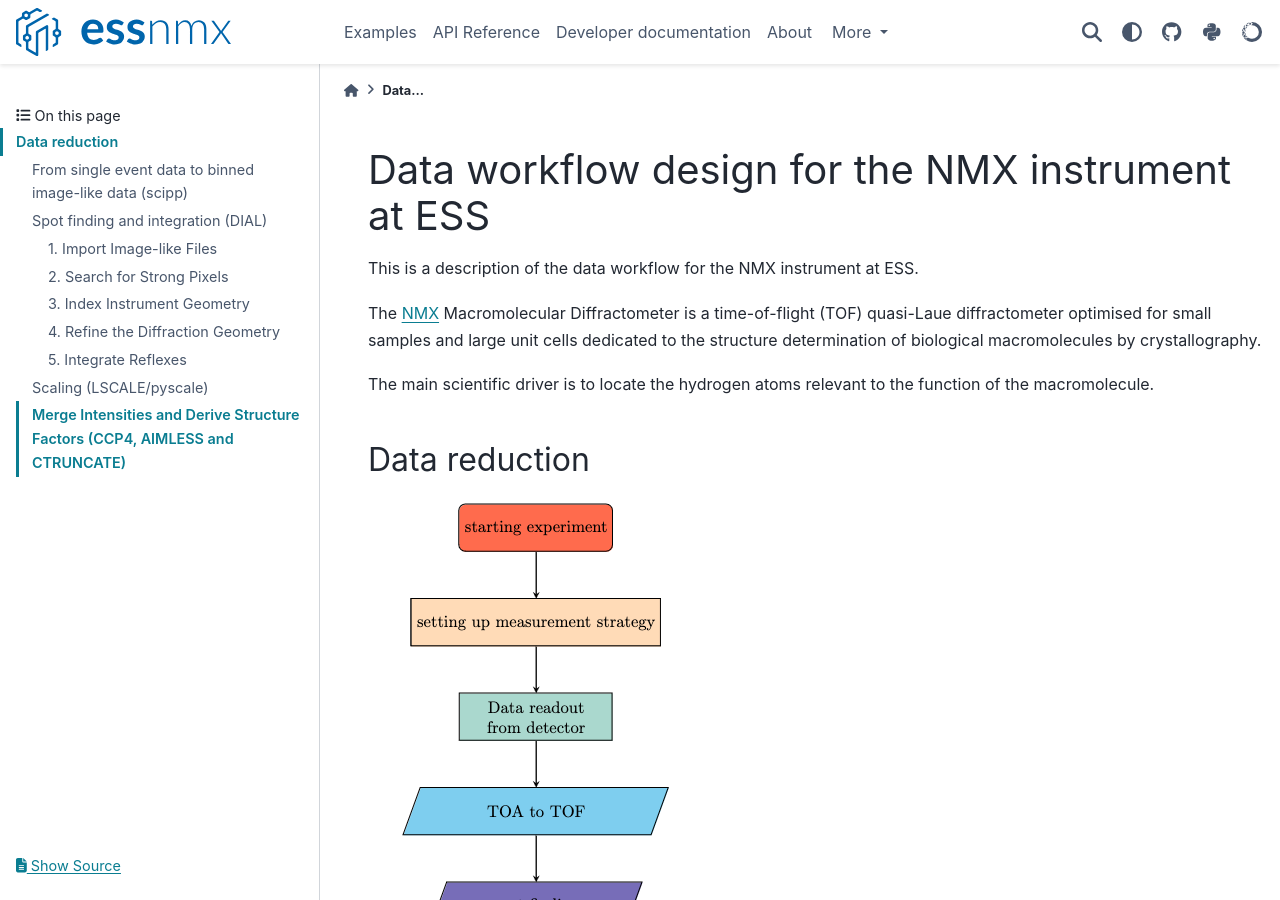
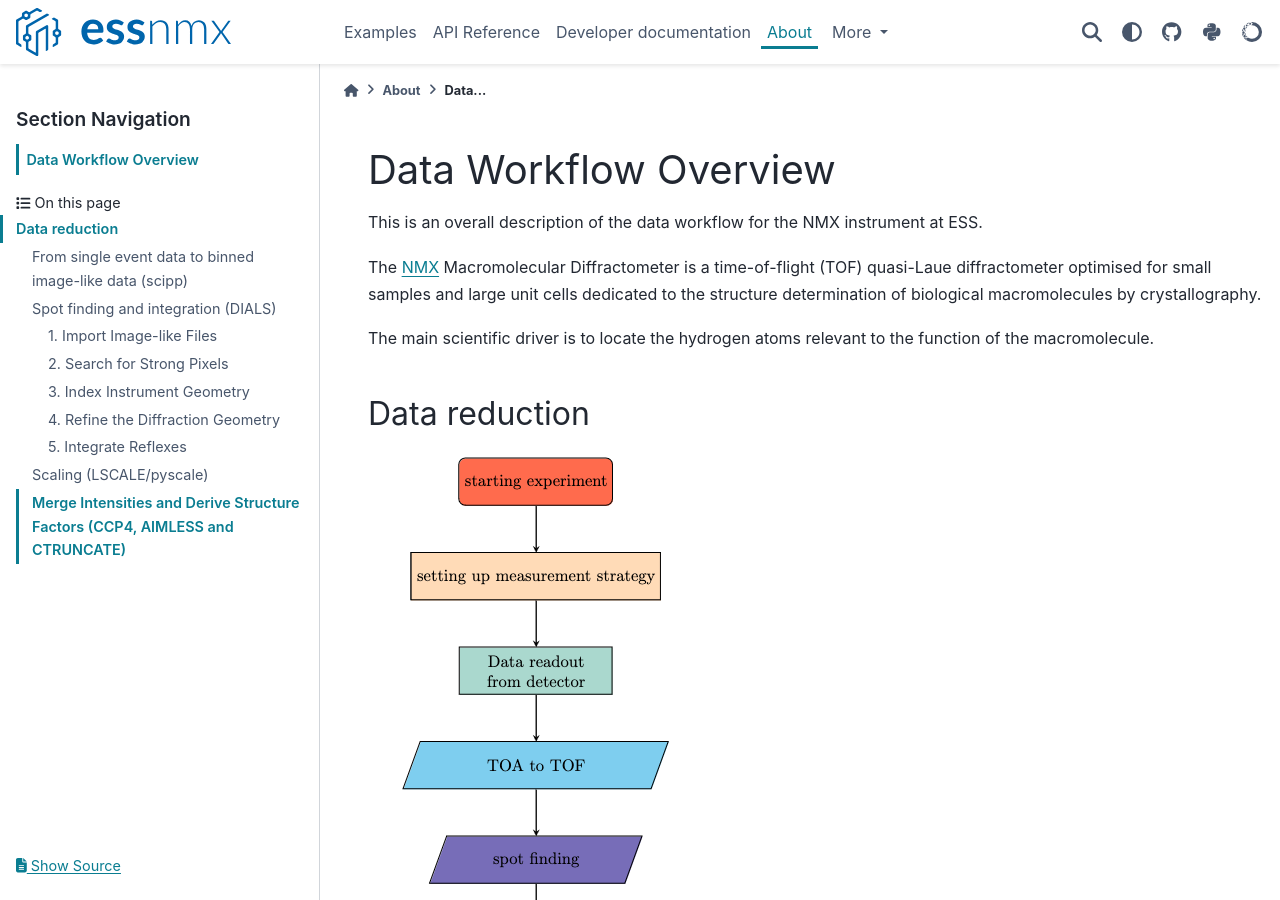
Before and after one commit to scipp/essnmx, a Sphinx documentation site: the page built from docs/about/data_workflow_overview.md, in a window 1280 px wide and 900 px high. Built offline with Sphinx 7.4.7 and the PyData theme 0.15.4, drawn with Linux system fonts in a browser that asks for light colours; the version number could not be read and is left out; some of the changed text lies outside the part shown.

Commit message:
Include data workflow overview page.

```diff
--- a/docs/about/work_flow_design.md
+++ b/docs/about/data_workflow_overview.md
@@ -1,6 +1,5 @@
-# Data workflow design for the NMX instrument at ESS
-
-This is a description of the data workflow for the NMX instrument at ESS.
+# Data Workflow Overview
+This is an overall description of the data workflow for the NMX instrument at ESS.
 
 The [NMX](https://europeanspallationsource.se/instruments/nmx) Macromolecular Diffractometer is a time-of-flight (TOF)
 quasi-Laue diffractometer optimised for small samples and large unit cells
@@ -10,7 +9,7 @@ The main scientific driver is to locate the hydrogen atoms relevant to the funct
 
 ## Data reduction
 
-![work_flow](NMX_work_flow.png)
+![Workflow Overview](NMX_work_flow.png)
 
 ### From single event data to binned image-like data (scipp)
 The first step in the data reduction is to reduce the data from single event data to image-like data. <br>
@@ -24,7 +23,7 @@ along with additional metadata and instrument coordinates (pixel IDs).
 
 See [workflow example](../examples/workflow_example) for more details.
 
-### Spot finding and integration (DIAL)
+### Spot finding and integration (DIALS)
 For the next five steps of the data reduction from spot finding to spot integration,
 we use a program called [DIALS](https://dials.github.io/index.html) [^1].
 [^1]: [DIAL as a toolkit](https://onlinelibrary.wiley.com/doi/10.1002/pro.4224)
```
Also changed, not shown: docs/about/index.md (+8 -0 lines).
